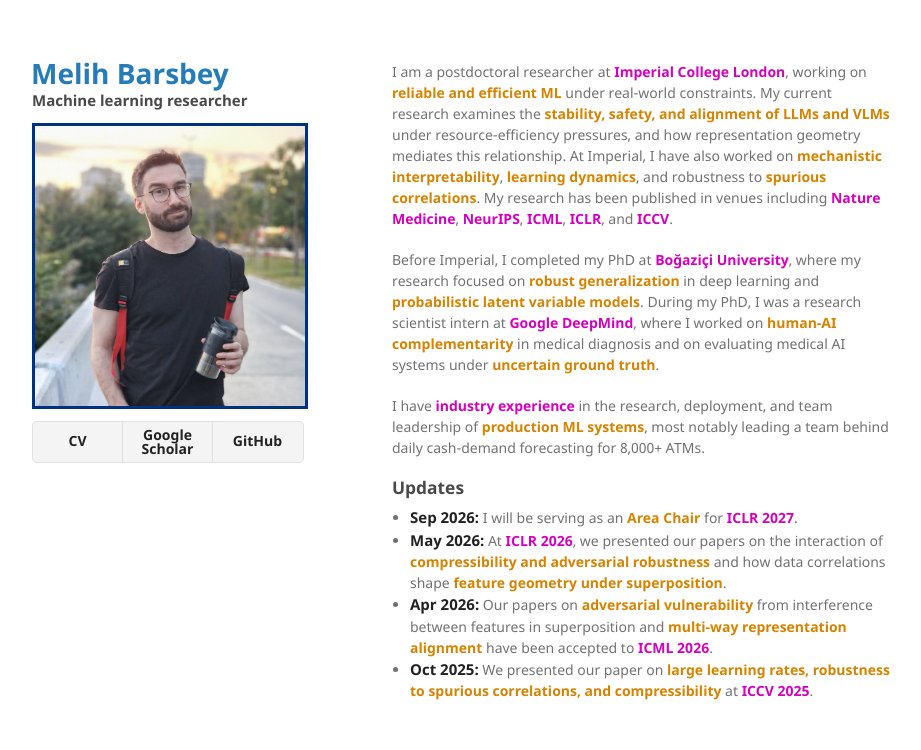
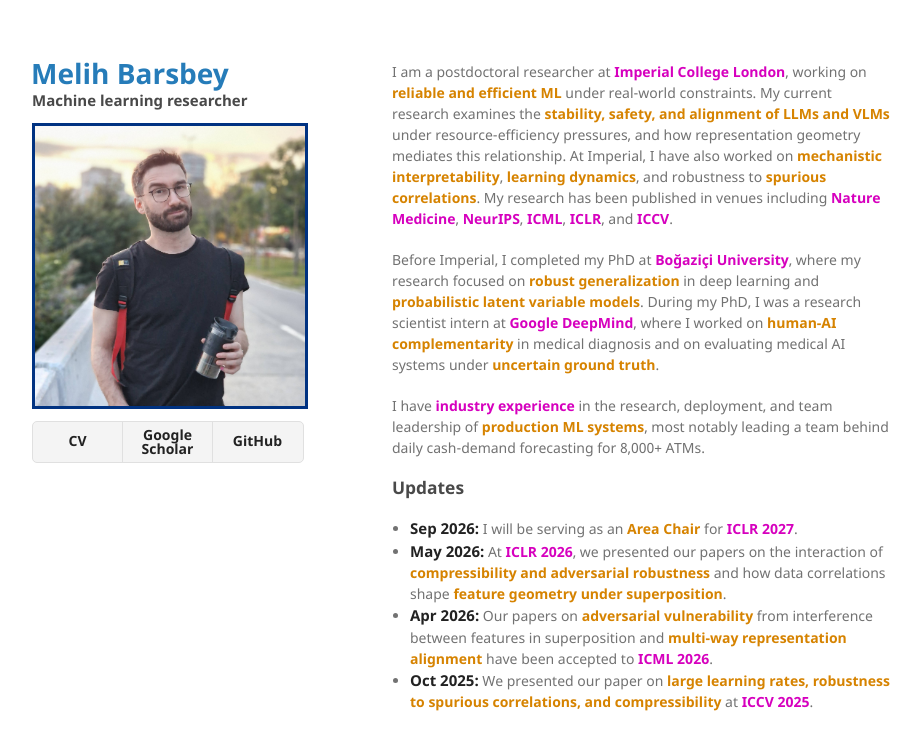
Before and after one commit to mbarsbey/mbarsbey.github.io, a Jekyll site: the page built from index.md, in a window 1280 px wide. Shown: the top 750 px of the page, without its empty margins (178-1099 px from the left). Built offline with Jekyll 4.4.1, drawn with Linux system fonts in a browser that asks for light colours.

Commit message:
Strip photo metadata, restore default Updates heading spacing, remove theme CI
- Remove EXIF/XMP (including GPS location) from the profile photo; image data unchanged
- Restore the theme's default gap below the Updates heading
- Delete the inherited theme-gem CI workflow and Travis config, which failed on every push and do not affect the Pages build

```diff
--- a/assets/css/style.scss
+++ b/assets/css/style.scss
@@ -18,7 +18,6 @@
 }
 
 section h3 {
-  margin-bottom: 9px;
   font-size: calc(1.17em + 1px);
 }
 
```
Also changed, not shown: .github/workflows/ci.yaml (deleted), .travis.yml (deleted), assets/img/melih-barsbey-picture.jpg.
